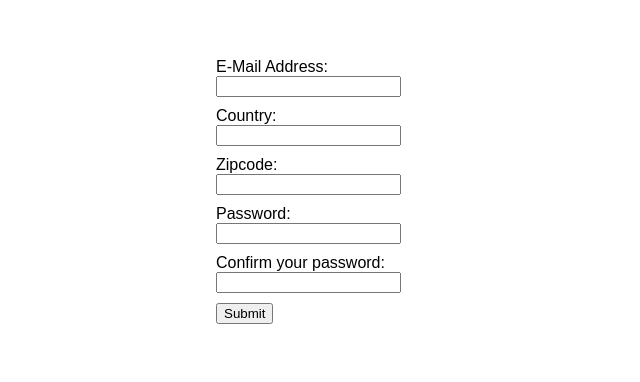
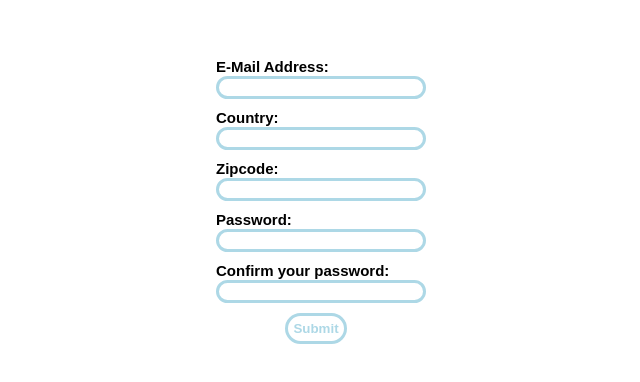
Before and after one commit to niconap/web-form, a plain HTML site: page index.html in a window 1280 px wide. Shown: the part 142-524 px from the top of the page, without its empty margins (324-964 px from the left). Drawn offline with Linux system fonts and the light colour scheme.

Commit message:
Finish styling

```diff
--- a/style.css
+++ b/style.css
@@ -7,14 +7,48 @@
 form {
   width: 200px;
   margin-top: 200px;
+  text-align: center;
+}
+
+button {
+  border: 3px solid lightblue;
+  background-color: white;
+  color: lightblue;
+  font-weight: bold;
+  padding: 5px;
+  border-radius: 50px;
+  transition: color 0.2s ease 0s;
+  transition: padding 0.2s ease 0s;
+}
+
+div input {
+  border: 3px solid lightblue;
+  border-radius: 50px;
+  width: 100%;
+}
+
+.item {
+  font-weight: bold;
+  font-size: 15px;
+}
+
+button:hover {
+  cursor: pointer;
+  padding: 7px;
+}
+
+button:active {
+  color: white;
+  background-color: lightblue;
 }
 
 .active {
-  border: 1px solid red;
+  border: 3px solid red;
 }
 
 div {
   margin-bottom: 10px;
+  text-align: left;
 }
 
 .error {
```
Also changed, not shown: index.html (+0 -1 lines).
